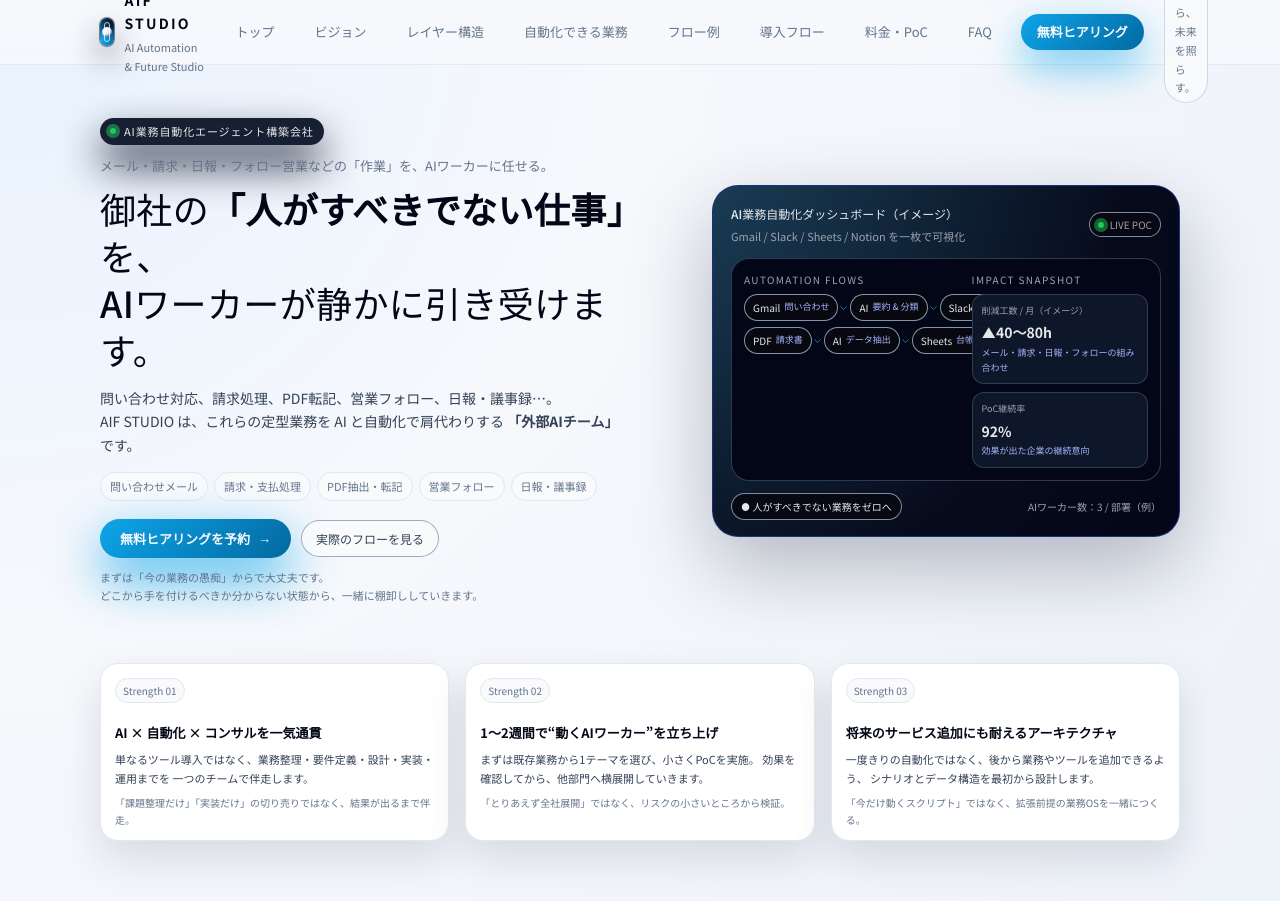
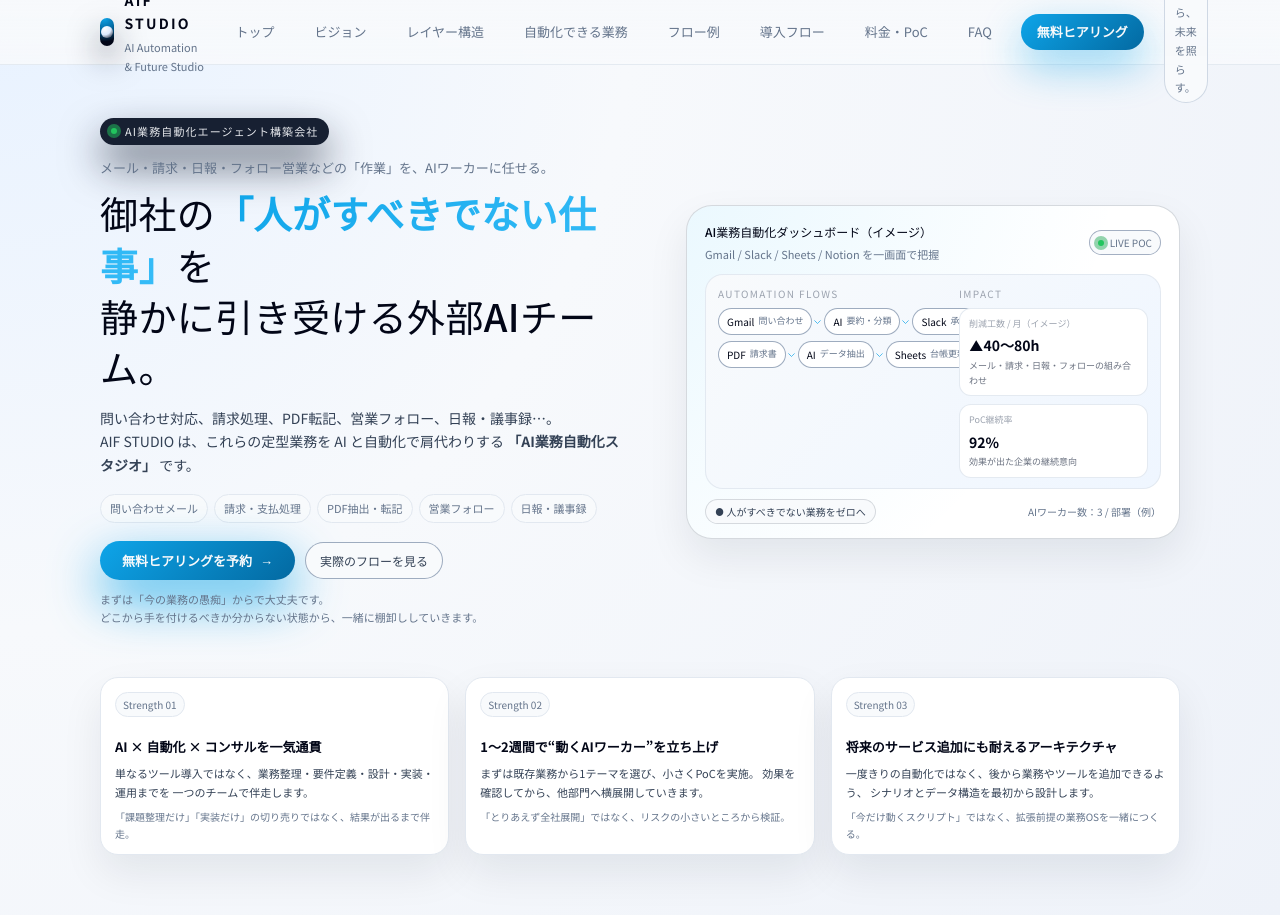
Before and after one commit to aifstudio/aif, a plain HTML site: page index.html in a window 1280 px wide. Drawn offline with Linux system fonts and the light colour scheme.

Commit message:
Update index.html

```diff
--- a/index.html
+++ b/index.html
@@ -16,11 +16,8 @@
   />
 
   <style>
-    /* =========================
-       基本トークン
-       ========================= */
     :root {
-      --bg-page: radial-gradient(circle at 0 0, #e8f2ff 0, #f6f8fc 40%, #eef2f9 100%);
+      --bg-page: radial-gradient(circle at 0 0, #e8f2ff 0, #f7f9fc 40%, #eef2f9 100%);
       --color-main: #020617;
       --color-sub: #334155;
       --color-muted: #64748b;
@@ -29,22 +26,16 @@
       --color-surface-soft: #f8fafc;
       --color-blue: #0ea5e9;
       --color-blue-dark: #0369a1;
-      --color-gold: #f5d565;
       --max-width: 1120px;
       --radius-lg: 18px;
       --radius-xl: 24px;
       --radius-pill: 999px;
-      --shadow-soft: 0 18px 40px rgba(15, 23, 42, 0.12);
-      --shadow-strong: 0 30px 80px rgba(15, 23, 42, 0.28);
+      --shadow-soft: 0 18px 40px rgba(15, 23, 42, 0.08);
     }
 
-    *, *::before, *::after {
-      box-sizing: border-box;
-    }
+    *, *::before, *::after { box-sizing: border-box; }
 
-    html {
-      scroll-behavior: smooth;
-    }
+    html { scroll-behavior: smooth; }
 
     body {
       margin: 0;
@@ -57,12 +48,7 @@
       -webkit-font-smoothing: antialiased;
     }
 
-    img { max-width: 100%; display: block; }
-
-    a {
-      color: inherit;
-      text-decoration: none;
-    }
+    a { color: inherit; text-decoration: none; }
 
     .page {
       min-height: 100vh;
@@ -77,13 +63,9 @@
       padding: 0 20px;
     }
 
-    section {
-      padding: 60px 0;
-    }
+    section { padding: 60px 0; }
 
-    /* =========================
-       ナビ（極力ミニマル）
-       ========================= */
+    /* ========== NAV ========== */
     .nav {
       position: sticky;
       top: 0;
@@ -91,9 +73,9 @@
       backdrop-filter: blur(18px);
       background: linear-gradient(
         to bottom,
-        rgba(246, 248, 252, 0.98),
-        rgba(246, 248, 252, 0.94),
-        rgba(246, 248, 252, 0.9)
+        rgba(247, 249, 252, 0.98),
+        rgba(247, 249, 252, 0.94),
+        rgba(247, 249, 252, 0.9)
       );
       border-bottom: 1px solid rgba(226, 232, 240, 0.9);
     }
@@ -116,31 +98,18 @@
       width: 28px;
       height: 28px;
       border-radius: 16px;
-      background: conic-gradient(from 210deg, #0ea5e9, #020617, #0ea5e9);
+      background: radial-gradient(circle at 30% 0, #0ea5e9, #0369a1 40%, #020617 80%);
       display: flex;
       align-items: center;
       justify-content: center;
-      box-shadow:
-        0 0 0 1px rgba(15, 23, 42, 0.5),
-        0 14px 30px rgba(15, 23, 42, 0.55);
-      position: relative;
-      overflow: hidden;
-    }
-
-    .brand-mark::after {
-      content: "";
-      position: absolute;
-      inset: 4px;
-      border-radius: inherit;
-      border: 1px solid rgba(255, 255, 255, 0.7);
+      box-shadow: 0 14px 30px rgba(15, 23, 42, 0.5);
     }
 
     .brand-mark-inner {
-      width: 10px;
-      height: 10px;
+      width: 12px;
+      height: 12px;
       border-radius: 999px;
       background: radial-gradient(circle at 30% 20%, #ffffff, #dbeafe, #020617);
-      box-shadow: 0 0 16px rgba(56, 189, 248, 0.9);
     }
 
     .brand-text {
@@ -179,7 +148,7 @@
 
     .nav-link:hover {
       border-color: rgba(148, 163, 184, 0.7);
-      background: rgba(255, 255, 255, 0.9);
+      background: rgba(255, 255, 255, 0.96);
       color: var(--color-main);
     }
 
@@ -191,11 +160,11 @@
       color: #f9fafb;
       font-size: 13px;
       font-weight: 600;
-      box-shadow: 0 16px 40px rgba(14, 165, 233, 0.6);
+      box-shadow: 0 16px 40px rgba(14, 165, 233, 0.45);
     }
 
     .nav-link-cta:hover {
-      box-shadow: 0 22px 60px rgba(14, 165, 233, 0.8);
+      box-shadow: 0 22px 60px rgba(14, 165, 233, 0.7);
       transform: translateY(-1px);
     }
 
@@ -274,16 +243,14 @@
       background: rgba(226, 232, 240, 0.9);
     }
 
-    /* =========================
-       HERO（超シンプル・高級寄せ）
-       ========================= */
+    /* ========== HERO ========== */
     .hero {
-      padding: 52px 0 48px;
+      padding: 52px 0 40px;
     }
 
     .hero-grid {
       display: grid;
-      grid-template-columns: minmax(0, 1.1fr) minmax(0, 0.9fr);
+      grid-template-columns: minmax(0, 1.05fr) minmax(0, 0.95fr);
       gap: 40px;
       align-items: center;
     }
@@ -292,15 +259,15 @@
       display: inline-flex;
       align-items: center;
       gap: 8px;
-      padding: 4px 10px 5px;
+      padding: 4px 11px 5px;
       border-radius: var(--radius-pill);
       background: rgba(15, 23, 42, 0.96);
       color: #e5e7eb;
       font-size: 11px;
-      letter-spacing: 0.08em;
+      letter-spacing: 0.1em;
       text-transform: uppercase;
-      margin-bottom: 10px;
-      box-shadow: 0 20px 40px rgba(15, 23, 42, 0.9);
+      margin-bottom: 12px;
+      box-shadow: 0 20px 40px rgba(15, 23, 42, 0.65);
     }
 
     .hero-pill-dot {
@@ -318,22 +285,26 @@
     }
 
     .hero-title {
-      margin: 0 0 10px;
+      margin: 0 0 12px;
       font-weight: 500;
       letter-spacing: 0.01em;
       color: var(--color-main);
-      font-size: clamp(28px, 4vw, 36px);
-      line-height: 1.3;
+      font-size: clamp(30px, 4vw, 38px);
+      line-height: 1.35;
     }
 
     .hero-title strong {
       font-weight: 600;
+      background-image: linear-gradient(120deg, #0ea5e9, #38bdf8);
+      -webkit-background-clip: text;
+      background-clip: text;
+      color: transparent;
     }
 
     .hero-sub {
       font-size: 14px;
       color: var(--color-sub);
-      margin-bottom: 14px;
+      margin-bottom: 16px;
       max-width: 520px;
     }
 
@@ -364,7 +335,7 @@
 
     .btn-primary {
       border-radius: var(--radius-pill);
-      padding: 10px 20px;
+      padding: 10px 22px;
       border: none;
       background: linear-gradient(135deg, #0ea5e9, #0369a1);
       color: #f9fafb;
@@ -387,7 +358,7 @@
       border-radius: var(--radius-pill);
       padding: 9px 14px;
       border: 1px solid rgba(148, 163, 184, 0.9);
-      background: rgba(248, 250, 252, 0.95);
+      background: rgba(248, 250, 252, 0.98);
       color: var(--color-sub);
       font-size: 12px;
       display: inline-flex;
@@ -409,18 +380,18 @@
       max-width: 480px;
     }
 
-    /* 右側パネル：色も情報量も絞る */
     .hero-right {
       position: relative;
     }
 
+    /* 右のダッシュボードを“白カード化”して軽くする */
     .hero-panel {
       border-radius: 26px;
-      background: radial-gradient(circle at 0 0, #111827, #020617);
-      border: 1px solid rgba(30, 64, 175, 0.7);
-      box-shadow: var(--shadow-strong);
-      color: #e5e7eb;
-      padding: 18px 18px 16px;
+      background: var(--color-surface);
+      border: 1px solid rgba(209, 213, 219, 0.9);
+      box-shadow: var(--shadow-soft);
+      padding: 16px 18px 14px;
+      color: var(--color-sub);
       position: relative;
       overflow: hidden;
     }
@@ -428,30 +399,27 @@
     .hero-panel::before {
       content: "";
       position: absolute;
-      inset: -30%;
-      background: radial-gradient(circle at 0 0, rgba(56, 189, 248, 0.35), transparent 60%);
+      inset: -40%;
+      background: radial-gradient(circle at 0 0, rgba(56, 189, 248, 0.2), transparent 60%);
+      opacity: 0.8;
       pointer-events: none;
-      opacity: 0.9;
     }
 
-    .hero-panel-inner {
-      position: relative;
-      z-index: 1;
-    }
+    .hero-panel-inner { position: relative; z-index: 1; }
 
     .hero-panel-header {
       display: flex;
       justify-content: space-between;
       align-items: center;
-      margin-bottom: 12px;
+      margin-bottom: 10px;
       font-size: 11px;
-      color: #9ca3af;
+      color: var(--color-muted);
     }
 
     .hero-panel-title {
       font-size: 12px;
       font-weight: 500;
-      color: #e5e7eb;
+      color: var(--color-main);
       margin-bottom: 2px;
     }
 
@@ -462,7 +430,7 @@
       padding: 3px 8px;
       border-radius: var(--radius-pill);
       border: 1px solid rgba(148, 163, 184, 0.85);
-      background: rgba(9, 9, 18, 0.96);
+      background: rgba(248, 250, 252, 0.98);
       font-size: 10px;
     }
 
@@ -471,17 +439,17 @@
       height: 6px;
       border-radius: 999px;
       background: #22c55e;
-      box-shadow: 0 0 0 4px rgba(22, 163, 74, 0.6);
+      box-shadow: 0 0 0 4px rgba(22, 163, 74, 0.45);
     }
 
     .hero-panel-body {
       display: grid;
       grid-template-columns: minmax(0, 1.1fr) minmax(0, 0.9fr);
-      gap: 12px;
+      gap: 10px;
       border-radius: 18px;
-      border: 1px solid rgba(51, 65, 85, 0.9);
-      background: radial-gradient(circle at 0 0, #020617, #020617);
-      padding: 12px;
+      border: 1px solid rgba(226, 232, 240, 0.9);
+      background: linear-gradient(135deg, #f8fafc, #eff6ff);
+      padding: 10px 12px;
       font-size: 11px;
     }
 
@@ -493,11 +461,7 @@
       margin-bottom: 6px;
     }
 
-    .hero-mini-flow {
-      display: flex;
-      flex-direction: column;
-      gap: 6px;
-    }
+    .hero-mini-flow { display: flex; flex-direction: column; gap: 6px; }
 
     .hero-mini-row {
       display: flex;
@@ -509,21 +473,15 @@
       padding: 4px 8px;
       border-radius: var(--radius-pill);
       border: 1px solid rgba(148, 163, 184, 0.9);
-      background: rgba(9, 9, 18, 0.98);
+      background: rgba(255, 255, 255, 0.98);
       display: inline-flex;
       align-items: center;
       gap: 4px;
       white-space: nowrap;
     }
 
-    .hero-node-label {
-      font-size: 10px;
-    }
-
-    .hero-node-tag {
-      font-size: 9px;
-      color: #a5b4fc;
-    }
+    .hero-node-label { font-size: 10px; color: var(--color-main); }
+    .hero-node-tag   { font-size: 9px;  color: #64748b; }
 
     .hero-arrow {
       width: 14px;
@@ -546,17 +504,13 @@
       transform: rotate(-45deg);
     }
 
-    .hero-metrics {
-      display: flex;
-      flex-direction: column;
-      gap: 8px;
-    }
+    .hero-metrics { display: flex; flex-direction: column; gap: 8px; }
 
     .hero-metric-card {
       border-radius: 12px;
-      background: rgba(15, 23, 42, 0.98);
-      border: 1px solid rgba(51, 65, 85, 0.9);
-      padding: 8px 9px;
+      background: #ffffff;
+      border: 1px solid rgba(226, 232, 240, 0.9);
+      padding: 7px 9px;
     }
 
     .hero-metric-label {
@@ -568,38 +522,38 @@
     .hero-metric-value {
       font-size: 14px;
       font-weight: 600;
+      color: var(--color-main);
     }
 
     .hero-metric-tag {
       font-size: 9px;
-      color: #a5b4fc;
+      color: #6b7280;
     }
 
     .hero-panel-footer {
-      margin-top: 12px;
+      margin-top: 10px;
       display: flex;
       justify-content: space-between;
       align-items: center;
       gap: 8px;
       font-size: 10px;
-      color: #9ca3af;
+      color: var(--color-muted);
       flex-wrap: wrap;
     }
 
     .hero-panel-pill {
-      padding: 4px 9px;
+      padding: 3px 9px;
       border-radius: var(--radius-pill);
-      border: 1px solid rgba(148, 163, 184, 0.85);
-      background: rgba(9, 9, 18, 0.96);
+      border: 1px solid rgba(209, 213, 219, 0.9);
+      background: rgba(248, 250, 252, 0.98);
       display: inline-flex;
       align-items: center;
       gap: 5px;
-      color: #e5e7eb;
+      color: var(--color-sub);
+      font-size: 10px;
     }
 
-    /* =========================
-       3つの強み（ヒーロー直下に白カードで）
-       ========================= */
+    /* ========== STRENGTHS ========== */
     .strengths {
       padding: 10px 0 60px;
     }
@@ -640,29 +594,16 @@
       color: var(--color-muted);
     }
 
-    .strength-body {
-      font-size: 11px;
-    }
+    .strength-body  { font-size: 11px; }
+    .strength-foot  { margin-top: 6px; font-size: 10px; color: var(--color-muted); }
 
-    .strength-foot {
-      margin-top: 6px;
-      font-size: 10px;
-      color: var(--color-muted);
-    }
-
-    /* =========================
-       レスポンシブ
-       ========================= */
+    /* ========== RESPONSIVE ========== */
     @media (max-width: 960px) {
       .hero-grid {
         grid-template-columns: minmax(0, 1fr);
         gap: 32px;
       }
-
-      .hero-right {
-        order: -1;
-      }
-
+      .hero-right { order: -1; }
       .strengths-grid {
         grid-template-columns: repeat(3, minmax(0, 1fr));
       }
@@ -675,33 +616,19 @@
     }
 
     @media (max-width: 720px) {
-      .nav-links {
-        display: none;
-      }
-      .nav-toggle {
-        display: inline-flex;
-      }
-      section {
-        padding: 44px 0;
-      }
-      .hero {
-        padding-top: 32px;
-      }
-      .hero-grid {
-        gap: 26px;
-      }
-      .hero-title {
-        font-size: clamp(24px, 7vw, 30px);
-      }
-      .strengths-grid {
-        grid-template-columns: minmax(0, 1fr);
-      }
+      .nav-links { display: none; }
+      .nav-toggle { display: inline-flex; }
+      section { padding: 44px 0; }
+      .hero { padding-top: 32px; }
+      .hero-grid { gap: 26px; }
+      .hero-title { font-size: clamp(24px, 7vw, 30px); }
+      .strengths-grid { grid-template-columns: minmax(0, 1fr); }
     }
   </style>
 </head>
 <body>
 <div class="page">
-    <!-- ナビ -->
+  <!-- NAV -->
   <header class="nav">
     <div class="container nav-inner">
       <div class="nav-left">
@@ -758,13 +685,13 @@
               メール・請求・日報・フォロー営業などの「作業」を、AIワーカーに任せる。
             </div>
             <h1 class="hero-title">
-                御社の<strong>「人がすべきでない仕事」</strong>を、<br />
-                AIワーカーが静かに引き受けます。
+              御社の<strong>「人がすべきでない仕事」</strong>を<br />
+              静かに引き受ける外部AIチーム。
             </h1>
             <p class="hero-sub">
               問い合わせ対応、請求処理、PDF転記、営業フォロー、日報・議事録…。<br />
               AIF STUDIO は、これらの定型業務を AI と自動化で肩代わりする
-                <strong>「外部AIチーム」</strong> です。
+              <strong>「AI業務自動化スタジオ」</strong> です。
             </p>
 
             <div class="hero-chips">
@@ -797,7 +724,7 @@
                 <div class="hero-panel-header">
                   <div>
                     <div class="hero-panel-title">AI業務自動化ダッシュボード（イメージ）</div>
-                      <div>Gmail / Slack / Sheets / Notion を一枚で可視化</div>
+                    <div>Gmail / Slack / Sheets / Notion を一画面で把握</div>
                   </div>
                   <div class="hero-panel-tag">
                     <span class="hero-panel-tag-dot"></span>
@@ -816,7 +743,7 @@
                         <div class="hero-arrow"></div>
                         <div class="hero-node">
                           <span class="hero-node-label">AI</span>
-                            <span class="hero-node-tag">要約 &amp; 分類</span>
+                          <span class="hero-node-tag">要約・分類</span>
                         </div>
                         <div class="hero-arrow"></div>
                         <div class="hero-node">
@@ -843,7 +770,7 @@
                     </div>
                   </div>
                   <div>
-                      <div class="hero-panel-col-title">IMPACT SNAPSHOT</div>
+                    <div class="hero-panel-col-title">IMPACT</div>
                     <div class="hero-metrics">
                       <div class="hero-metric-card">
                         <div class="hero-metric-label">削減工数 / 月（イメージ）</div>
@@ -859,9 +786,7 @@
                   </div>
                 </div>
                 <div class="hero-panel-footer">
-                    <div class="hero-panel-pill">
-                      ● 人がすべきでない業務をゼロへ
-                    </div>
+                  <div class="hero-panel-pill">● 人がすべきでない業務をゼロへ</div>
                   <div>AIワーカー数：3 / 部署（例）</div>
                 </div>
               </div>
@@ -871,7 +796,7 @@
       </div>
     </section>
 
-      <!-- 3つの強み（白カード） -->
+    <!-- 3つの強み -->
     <section class="strengths">
       <div class="container strengths-grid">
         <article class="strength-card">
@@ -912,4 +837,4 @@
       </div>
     </section>
 
-      <!-- ここから下に Vision / レイヤー / 業務一覧 などを続けてOK -->
+    <!-- ここから下に Vision / レイヤー / 業務一覧 など、既存のセクションを続けてOK -->
```
Lines whose indentation alone changed are shown as unchanged.
